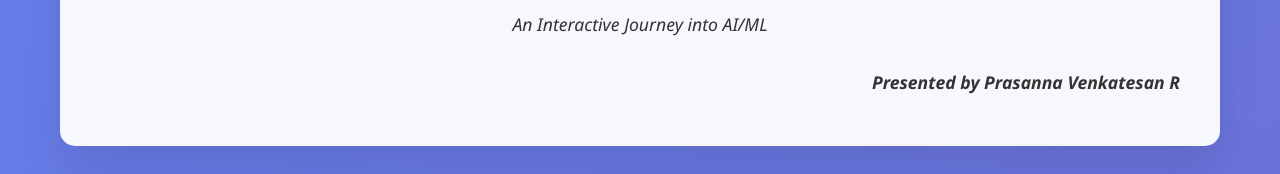
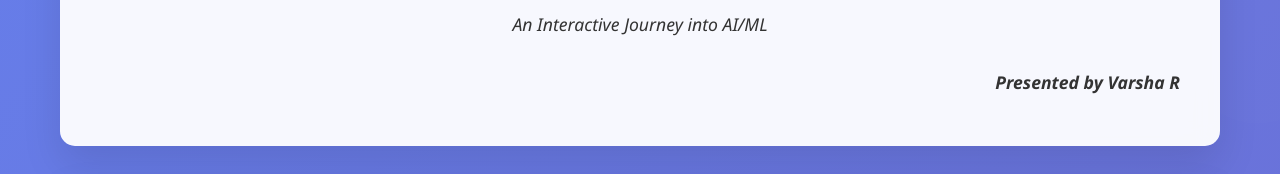
Before and after one commit to prasanna591/ai_presentation, a plain HTML site: page index.html in a window 1280 px wide. Shown: the part 216-390 px from the top of the page. Drawn offline with Linux system fonts and the light colour scheme.

Commit message:
change name

```diff
--- a/index.html
+++ b/index.html
@@ -240,7 +240,7 @@
           An Interactive Journey into AI/ML
         </p>
         <p style="text-align: right; margin-top: 30px; font-style: italic">
-          <strong>Presented by Prasanna Venkatesan R</strong>
+          <strong>Presented by Varsha R</strong>
         </p>
       </div>
 
```
